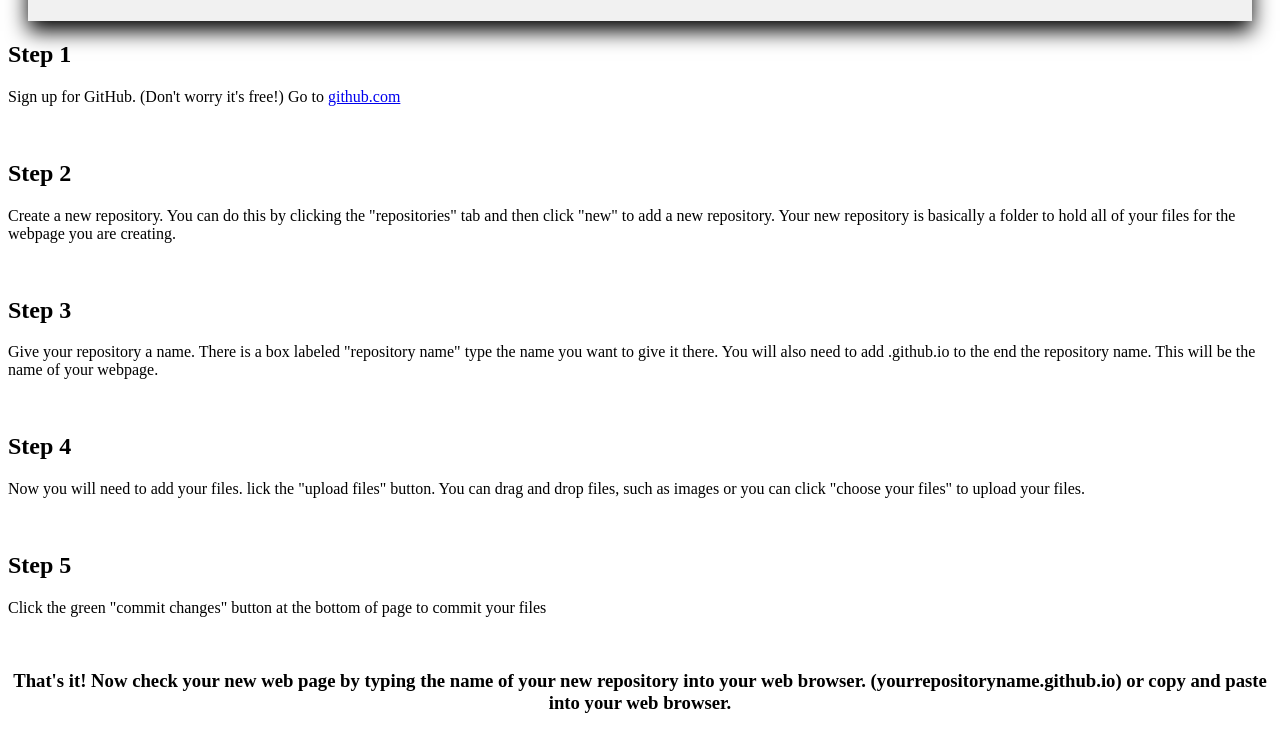
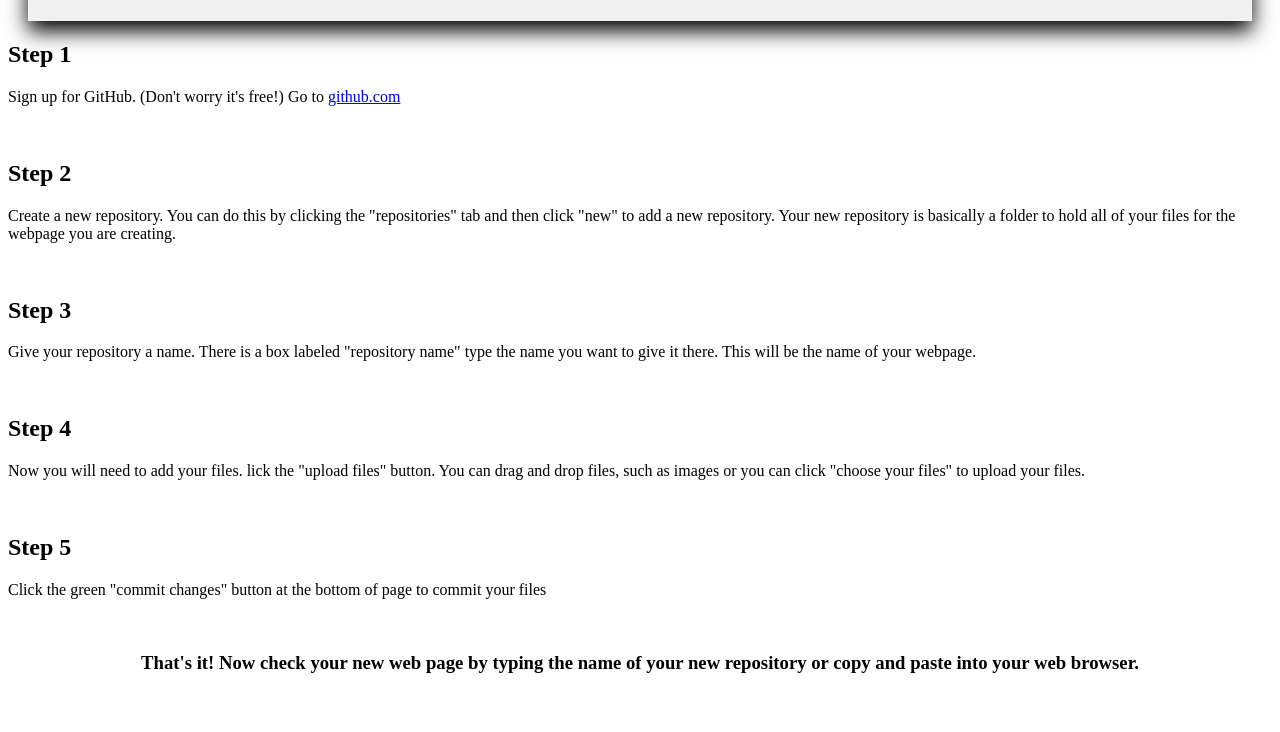
Before and after one commit to jengerred/CreateGithubWebpage.github.io, a plain HTML site: page CreateWebpage.html in a window 1280 px wide. Shown: the part 119-851 px from the top of the page. After the commit the page ends 811 px from the top, so only its background shows below. Drawn offline with Linux system fonts and the light colour scheme.

Commit message:
Add files via upload

```diff
--- a/CreateWebpage.html
+++ b/CreateWebpage.html
@@ -28,7 +28,7 @@
 <p>Create a new repository. You can do this by clicking the "repositories" tab and then click "new" to add a new repository. Your new repository is basically a folder to hold all of your files for the webpage you are creating.</p>
 <br>
 <h2>Step 3</h2>
-<p>Give your repository a name. There is a box labeled "repository name"  type the name you want to give it there. You will also need to add .github.io to the end the repository name. This will be the name of your webpage.
+<p>Give your repository a name. There is a box labeled "repository name"  type the name you want to give it there. This will be the name of your webpage.
 </p>
 <br>
 <h2>Step 4</h2>
@@ -37,8 +37,8 @@
 <h2>Step 5</h2>
 <p>Click the green "commit changes" button at the bottom of page to commit your files </p>
 <br>
-<h3>That's it! Now check your new web page by typing the name of your new repository into your web browser.
-    (yourrepositoryname.github.io) or copy and paste into your web browser.
+<h3>That's it! Now check your new web page by typing the name of your new repository or copy and paste into your web browser.
+
 </h3>
 </body>
 </html>
```
